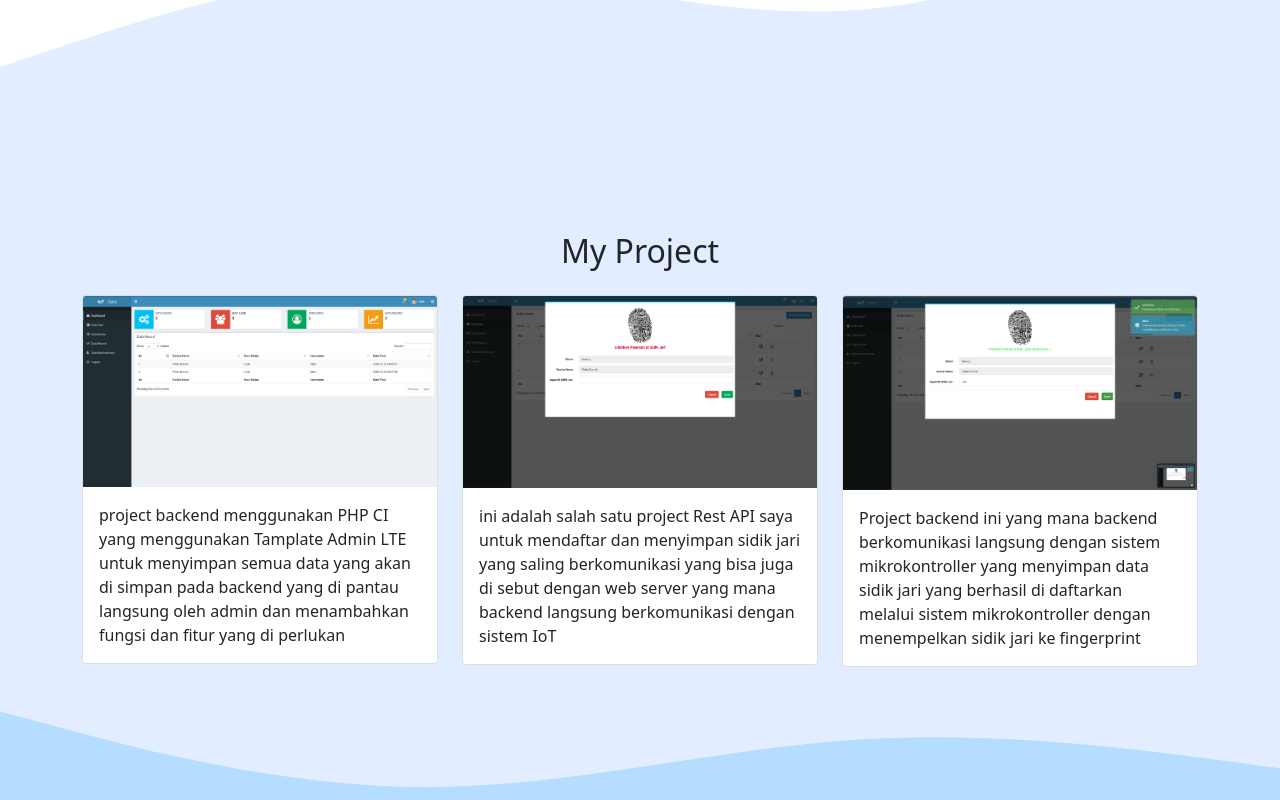
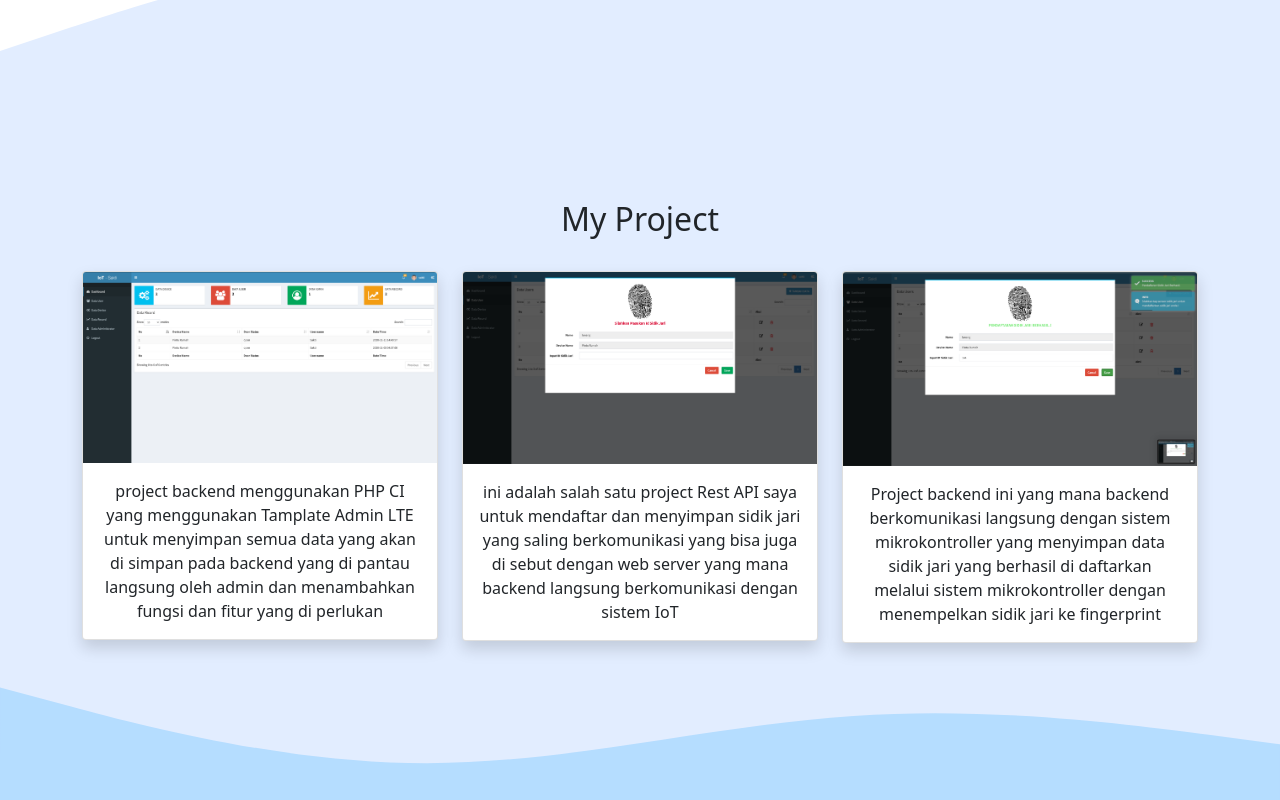
Before and after one commit to sakti-stake/sakti-stake.github.io, a plain HTML site: page index.html in a window 1280 px wide. Shown: the part 1280-2080 px from the top of the page. Drawn offline with nearby package versions, Linux system fonts and the light colour scheme.

Commit message:
edit sedikit

```diff
--- a/index.html
+++ b/index.html
@@ -121,16 +121,16 @@
 		<!-- Project -->
 		<section id="project">
 			<div class="container">
-				<div class="row text-center mb-3">
+				<div class="row text-center mb-4">
 					<div class="col">
 						<h2>My Project</h2>
 					</div>
 				</div>
 				<div class="row justify-content-center">
 					<div class="col-md-4 mb-3">
-						<div class="card">
+						<div class="card shadow">
 							<img src="img/project/p1.png" class="card-img-top" alt="Project1" />
-							<div class="card-body">
+							<div class="card-body text-center">
 								<p class="card-text">
 									project backend menggunakan PHP CI yang menggunakan Tamplate Admin LTE untuk
 									menyimpan semua data yang akan di simpan pada backend yang di pantau langsung oleh
@@ -140,9 +140,9 @@
 						</div>
 					</div>
 					<div class="col-md-4 mb-3">
-						<div class="card">
+						<div class="card shadow">
 							<img src="img/project/p2.png" class="card-img-top" alt="Project2" />
-							<div class="card-body">
+							<div class="card-body text-center">
 								<p class="card-text">
 									ini adalah salah satu project Rest API saya untuk mendaftar dan menyimpan sidik jari
 									yang saling berkomunikasi yang bisa juga di sebut dengan web server yang mana
@@ -152,9 +152,9 @@
 						</div>
 					</div>
 					<div class="col-md-4 mb-3">
-						<div class="card">
+						<div class="card shadow">
 							<img src="img/project/p3.png" class="card-img-top" alt="Project3" />
-							<div class="card-body">
+							<div class="card-body text-center">
 								<p class="card-text">
 									Project backend ini yang mana backend berkomunikasi langsung dengan sistem
 									mikrokontroller yang menyimpan data sidik jari yang berhasil di daftarkan melalui
--- a/style.css
+++ b/style.css
@@ -12,5 +12,5 @@
 }
 
 section {
-	padding-top: 5rem;
+	padding-top: 4rem;
 }
```
Also changed, not shown: 1 other file.
